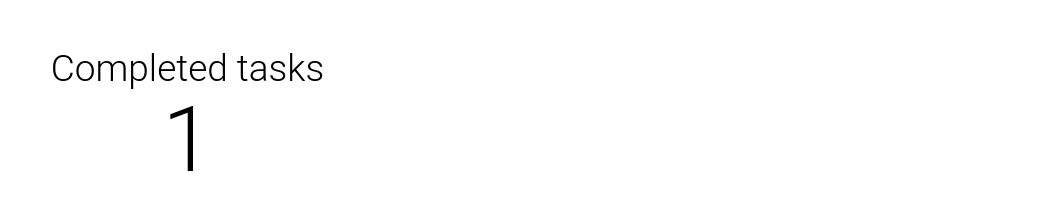
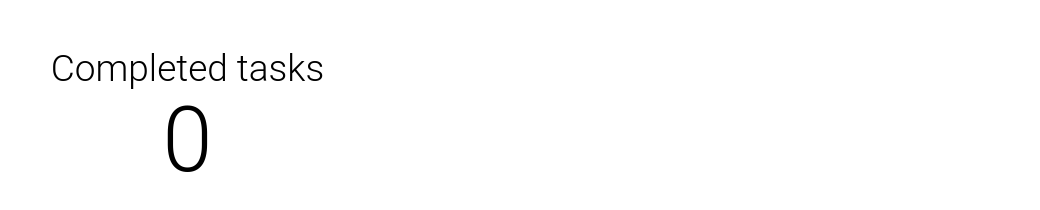
Before and after one commit to CaioFML/koombea-react-challenge, a React (Create React App) app: page / in a window 1280 px wide. Shown: the part 570-780 px from the top of the page, without its empty margins (13-1053 px from the left). Built offline with nearby package versions, Linux system fonts and the light colour scheme.

Commit message:
Create task context to share completed tasks count

```diff
--- a/src/App.js
+++ b/src/App.js
@@ -1,14 +1,14 @@
-import logo from './logo.svg';
 import './App.css';
 import Sidebar from './components/Sidebar';
 import Tasks from './components/Tasks';
+import ThemeProvider from './components/TasksContext';
 
 function App() {
   return (
-    <div>
+    <ThemeProvider>
       <Sidebar />
       <Tasks />
-    </div>
+    </ThemeProvider>
   );
 }
 
--- a/src/components/CompletedTasks.js
+++ b/src/components/CompletedTasks.js
@@ -1,10 +1,14 @@
+import { useContext } from 'react';
 import './CompletedTasks.css';
+import { TaskContext } from './TasksContext';
 
 function CompletedTasks() {
+  const tasksContext = useContext(TaskContext)
+
   return(
     <>
       <p className='completed-tasks-label'>Completed tasks</p>
-      <p className='completed-tasks'>1</p>
+      <p className='completed-tasks'>{tasksContext.completedCount}</p>
     </>
   )
 }
--- a/src/components/Tasks.js
+++ b/src/components/Tasks.js
@@ -1,5 +1,6 @@
-import { useState } from 'react'
+import { useContext, useState } from 'react'
 import './Tasks.css'
+import { TaskContext } from './TasksContext'
 import Timer from './Timer'
 
 function Tasks() {
@@ -10,9 +11,22 @@ function Tasks() {
   ]
 
   const [tasks, setTasks] = useState(initialTasks)
+  const [completedTasks, setCompletedTasks] = useState(0)
+
+  const tasksContext = useContext(TaskContext)
+
+  const incrementCompletedTasks = () => setCompletedTasks(prevState => {
+    let new_countage = prevState + 1
+
+    tasksContext.setCompletedCount(new_countage)
+
+    return new_countage
+  })
 
   const changeTaskToComplete = (task) => {
     let taskId = task.key
+
+    incrementCompletedTasks()
 
     setTasks(prevState => {
       return (prevState.map(task => {
--- /dev/null
+++ b/src/components/TasksContext.js
@@ -0,0 +1,26 @@
+import { createContext, useState } from 'react'
+
+export const TaskContext = createContext({
+  completedCount: 0,
+  remainingCount: 0,
+  tasks: [],
+  setTasks: () => {},
+  setCompletedCount: () => {},
+  setRemainingCount: () => {}
+})
+
+const TaskProvider = ({ children }) => {
+  const [completedCount, setCompletedCount] = useState(0)
+  const [remainingCount, setRemainingCount] = useState(0)
+  const [tasks, setTasks] = useState([])
+
+  return (
+    <>
+      <TaskContext.Provider value={{ completedCount, remainingCount, tasks, setTasks, setCompletedCount, setRemainingCount }}>
+        {children}
+      </TaskContext.Provider>
+    </>
+  )
+}
+
+export default TaskProvider
```
